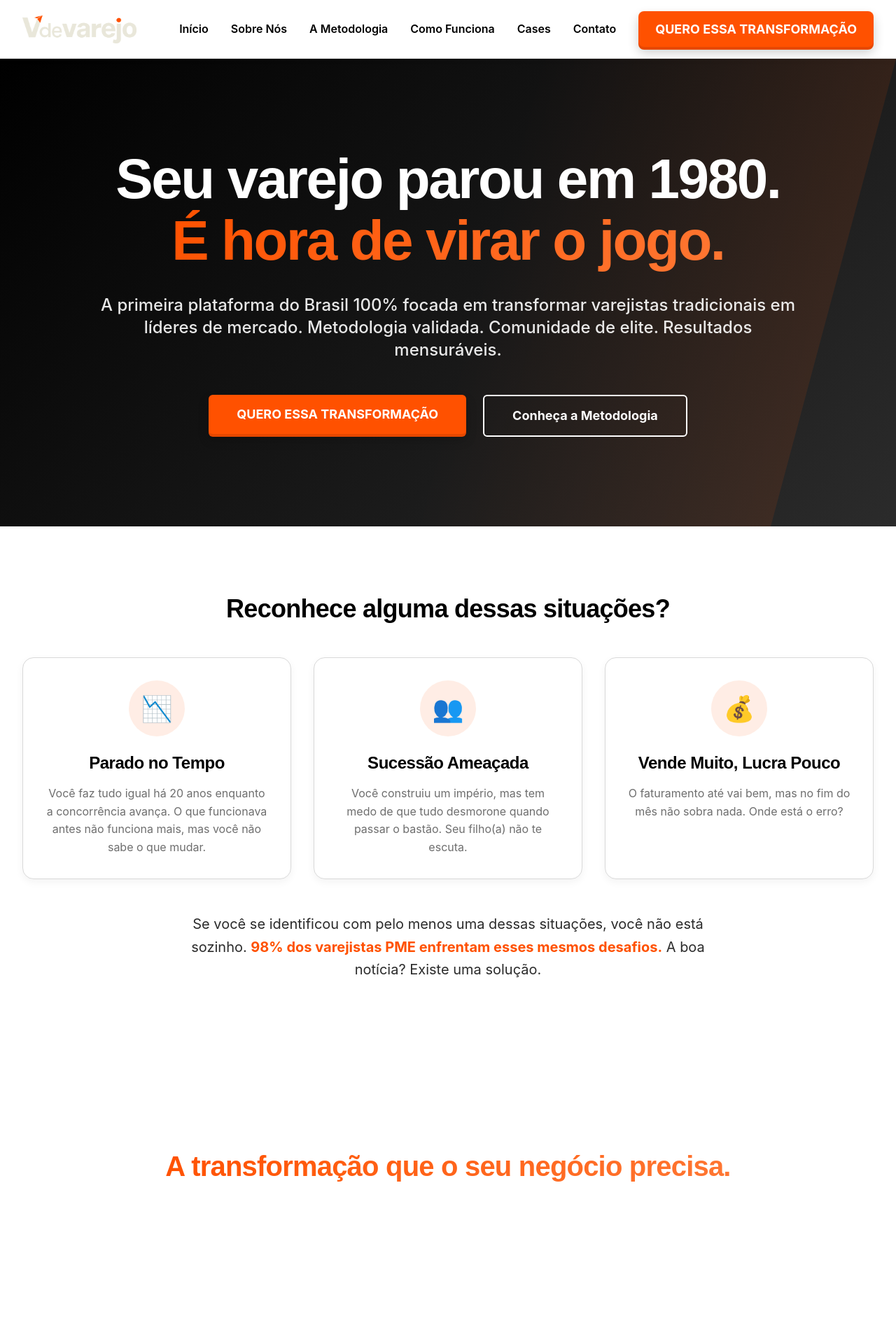
After one commit to leocunhadev/vdevarejo, a WordPress theme: template index.php in a window 1280 px wide. The commit adds this page. Shown: the top 1920 px of the page at 70% size. Run offline with PHP 8.4 and a stand-in for WordPress, Linux system fonts and the light colour scheme; the site name, menu and one post (Sample post) are stand-ins, and other content is empty; style sheets or scripts are compiled from the project's sources.

Commit message:
feat: Initialize WordPress theme structure
This commit lays the groundwork for the WordPress theme by converting the main `index.html` page into a dynamic PHP-based structure.

Key changes include:
- Created `style.css` with the required WordPress theme header.
- Renamed `index.html` to `index.php`.
- Extracted the header and footer into `header.php` and `footer.php`.
- Updated `index.php` to use `get_header()` and `get_footer()`.
- Created `functions.php` to enqueue the theme's stylesheet.
- Updated links and asset paths to use WordPress functions like `home_url()` and `get_template_directory_uri()`.

```diff
--- /dev/null
+++ b/footer.php
@@ -0,0 +1,49 @@
+<footer class="bg-preto py-12 md:py-16 text-branco">
+    <div class="container mx-auto px-4">
+      <div class="mb-10">
+        <img src="<?php echo get_template_directory_uri(); ?>/images/logo-footer.png" alt="VdeVAREJO" class="h-16 w-auto">
+      </div>
+
+      <div class="grid grid-cols-1 md:grid-cols-3 gap-10">
+        <div class="flex flex-col">
+          <h4 class="text-laranja font-poppins font-bold text-lg mb-4">Navegação</h4>
+          <nav class="flex flex-col gap-2">
+            <a href="<?php echo home_url( '/' ); ?>" class="text-cinza-claro hover:text-laranja transition-colors">Início</a>
+            <a href="<?php echo home_url( '/sobre' ); ?>" class="text-cinza-claro hover:text-laranja transition-colors">Sobre Nós</a>
+            <a href="<?php echo home_url( '/metodologia' ); ?>" class="text-cinza-claro hover:text-laranja transition-colors">A Metodologia</a>
+            <a href="<?php echo home_url( '/como-funciona' ); ?>" class="text-cinza-claro hover:text-laranja transition-colors">Como Funciona</a>
+            <a href="<?php echo home_url( '/cases' ); ?>" class="text-cinza-claro hover:text-laranja transition-colors">Cases</a>
+            <a href="<?php echo home_url( '/contato' ); ?>" class="text-cinza-claro hover:text-laranja transition-colors">Contato</a>
+          </nav>
+        </div>
+
+        <div class="flex flex-col">
+          <h4 class="text-laranja font-poppins font-bold text-lg mb-4">Contato</h4>
+          <a href="mailto:contato@vdevarejo.com.br" class="text-cinza-claro hover:text-laranja transition-colors mb-4">
+            contato@vdevarejo.com.br
+          </a>
+          <p class="text-cinza-claro">Governador Valadares - MG</p>
+        </div>
+
+        <div class="flex flex-col">
+          <h4 class="text-laranja font-poppins font-bold text-lg mb-4">Redes Sociais</h4>
+          <nav class="flex flex-col gap-2">
+            <a href="#" class="text-cinza-claro hover:text-laranja transition-colors">Instagram</a>
+            <a href="#" class="text-cinza-claro hover:text-laranja transition-colors">LinkedIn</a>
+          </nav>
+        </div>
+      </div>
+
+      <div class="mt-12 pt-8 border-t border-cinza-chumbo text-center">
+        <p class="text-cinza-medio text-sm">
+          &copy; <?php echo date("Y"); ?> VdeVAREJO. Todos os direitos reservados.
+        </p>
+      </div>
+    </div>
+  </footer>
+
+  <script src="<?php echo get_template_directory_uri(); ?>/js/main.js"></script>
+  <?php wp_footer(); ?>
+</body>
+
+</html>
--- /dev/null
+++ b/functions.php
@@ -0,0 +1,9 @@
+<?php
+
+function vdevarejo_enqueue_styles() {
+    wp_enqueue_style( 'vdevarejo-style', get_stylesheet_uri() );
+}
+
+add_action( 'wp_enqueue_scripts', 'vdevarejo_enqueue_styles' );
+
+?>
--- /dev/null
+++ b/header.php
@@ -0,0 +1,31 @@
+<!DOCTYPE html>
+<html <?php language_attributes(); ?>>
+
+<head>
+  <meta charset="<?php bloginfo( 'charset' ); ?>">
+  <meta name="viewport" content="width=device-width, initial-scale=1.0">
+  <title><?php wp_title( '|', true, 'right' ); ?></title>
+  <?php wp_head(); ?>
+</head>
+
+<body <?php body_class(); ?>>
+  <!-- Header -->
+  <header>
+    <div class="container">
+      <div class="logo">
+        <a href="<?php echo home_url( '/' ); ?>">
+          <img src="<?php echo get_template_directory_uri(); ?>/images/logo-header.png" alt="VdeVAREJO">
+        </a>
+      </div>
+      <nav>
+        <a href="<?php echo home_url( '/' ); ?>">Início</a>
+        <a href="<?php echo home_url( '/sobre' ); ?>">Sobre Nós</a>
+        <a href="<?php echo home_url( '/metodologia' ); ?>">A Metodologia</a>
+        <a href="<?php echo home_url( '/como-funciona' ); ?>">Como Funciona</a>
+        <a href="<?php echo home_url( '/cases' ); ?>">Cases</a>
+        <a href="<?php echo home_url( '/contato' ); ?>">Contato</a>
+        <button href="<?php echo home_url( '/fundador' ); ?>" class="btn btn-primary px-6 py-3 text-base hover:text-white">QUERO ESSA
+          TRANSFORMAÇÃO</button>
+      </nav>
+    </div>
+  </header>
--- a/index.html
+++ b/index.php
@@ -1,36 +1,4 @@
-<!DOCTYPE html>
-<html lang="pt-BR">
-
-<head>
-  <meta charset="UTF-8">
-  <meta name="viewport" content="width=device-width, initial-scale=1.0">
-  <title>Transformando o Varejo Brasileiro - VdeVAREJO</title>
-  <meta name="description"
-    content="A primeira plataforma do Brasil 100% focada em transformar varejistas tradicionais em líderes de mercado.">
-  <link rel="stylesheet" href="src/output.css">
-</head>
-
-<body>
-  <!-- Header -->
-  <header>
-    <div class="container">
-      <div class="logo">
-        <a href="index.html">
-          <img src="images/logo-header.png" alt="VdeVAREJO">
-        </a>
-      </div>
-      <nav>
-        <a href="index.html">Início</a>
-        <a href="sobre.html">Sobre Nós</a>
-        <a href="metodologia.html">A Metodologia</a>
-        <a href="como-funciona.html">Como Funciona</a>
-        <a href="cases.html">Cases</a>
-        <a href="contato.html">Contato</a>
-        <button href="fundador.html" class="btn btn-primary px-6 py-3 text-base hover:text-white">QUERO ESSA
-          TRANSFORMAÇÃO</button>
-      </nav>
-    </div>
-  </header>
+<?php get_header(); ?>
 
   <!-- Hero Section -->
   <section class="hero-gradient py-20 md:py-32">
@@ -197,51 +165,4 @@
     </div>
   </section>
 
-  <footer class="bg-preto py-12 md:py-16 text-branco">
-    <div class="container mx-auto px-4">
-      <div class="mb-10">
-        <img src="images/logo-footer.png" alt="VdeVAREJO" class="h-16 w-auto">
-      </div>
-
-      <div class="grid grid-cols-1 md:grid-cols-3 gap-10">
-        <div class="flex flex-col">
-          <h4 class="text-laranja font-poppins font-bold text-lg mb-4">Navegação</h4>
-          <nav class="flex flex-col gap-2">
-            <a href="index.html" class="text-cinza-claro hover:text-laranja transition-colors">Início</a>
-            <a href="sobre.html" class="text-cinza-claro hover:text-laranja transition-colors">Sobre Nós</a>
-            <a href="metodologia.html" class="text-cinza-claro hover:text-laranja transition-colors">A Metodologia</a>
-            <a href="como-funciona.html" class="text-cinza-claro hover:text-laranja transition-colors">Como Funciona</a>
-            <a href="cases.html" class="text-cinza-claro hover:text-laranja transition-colors">Cases</a>
-            <a href="contato.html" class="text-cinza-claro hover:text-laranja transition-colors">Contato</a>
-          </nav>
-        </div>
-
-        <div class="flex flex-col">
-          <h4 class="text-laranja font-poppins font-bold text-lg mb-4">Contato</h4>
-          <a href="mailto:contato@vdevarejo.com.br" class="text-cinza-claro hover:text-laranja transition-colors mb-4">
-            contato@vdevarejo.com.br
-          </a>
-          <p class="text-cinza-claro">Governador Valadares - MG</p>
-        </div>
-
-        <div class="flex flex-col">
-          <h4 class="text-laranja font-poppins font-bold text-lg mb-4">Redes Sociais</h4>
-          <nav class="flex flex-col gap-2">
-            <a href="#" class="text-cinza-claro hover:text-laranja transition-colors">Instagram</a>
-            <a href="#" class="text-cinza-claro hover:text-laranja transition-colors">LinkedIn</a>
-          </nav>
-        </div>
-      </div>
-
-      <div class="mt-12 pt-8 border-t border-cinza-chumbo text-center">
-        <p class="text-cinza-medio text-sm">
-          &copy; 2025 VdeVAREJO. Todos os direitos reservados.
-        </p>
-      </div>
-    </div>
-  </footer>
-
-  <script src="js/main.js"></script>
-</body>
-
-</html>
+<?php get_footer(); ?>
--- /dev/null
+++ b/style.css
@@ -0,0 +1,14 @@
+/*
+Theme Name: VdeVAREJO
+Theme URI: https://vdevarejo.com.br/
+Author: VdeVAREJO
+Author URI: https://vdevarejo.com.br/
+Description: Tema para o site VdeVAREJO.
+Version: 1.0
+License: GNU General Public License v2 or later
+License URI: http://www.gnu.org/licenses/gpl-2.0.html
+Tags: custom-theme
+Text Domain: vdevarejo
+*/
+
+@import url("src/output.css");
```
